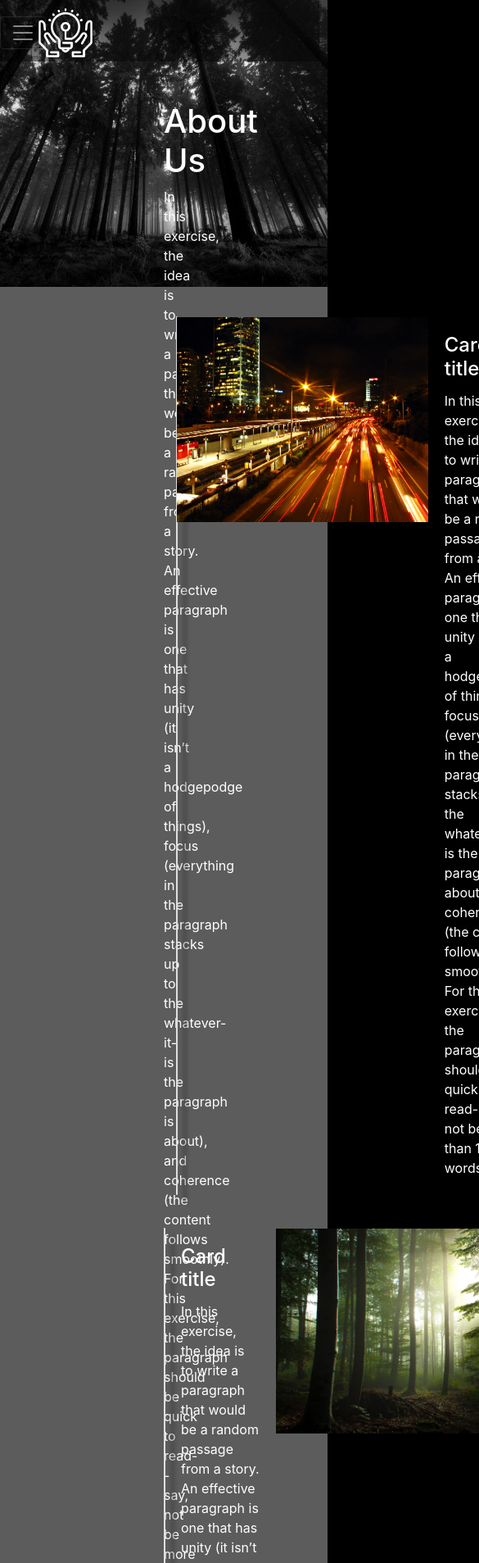
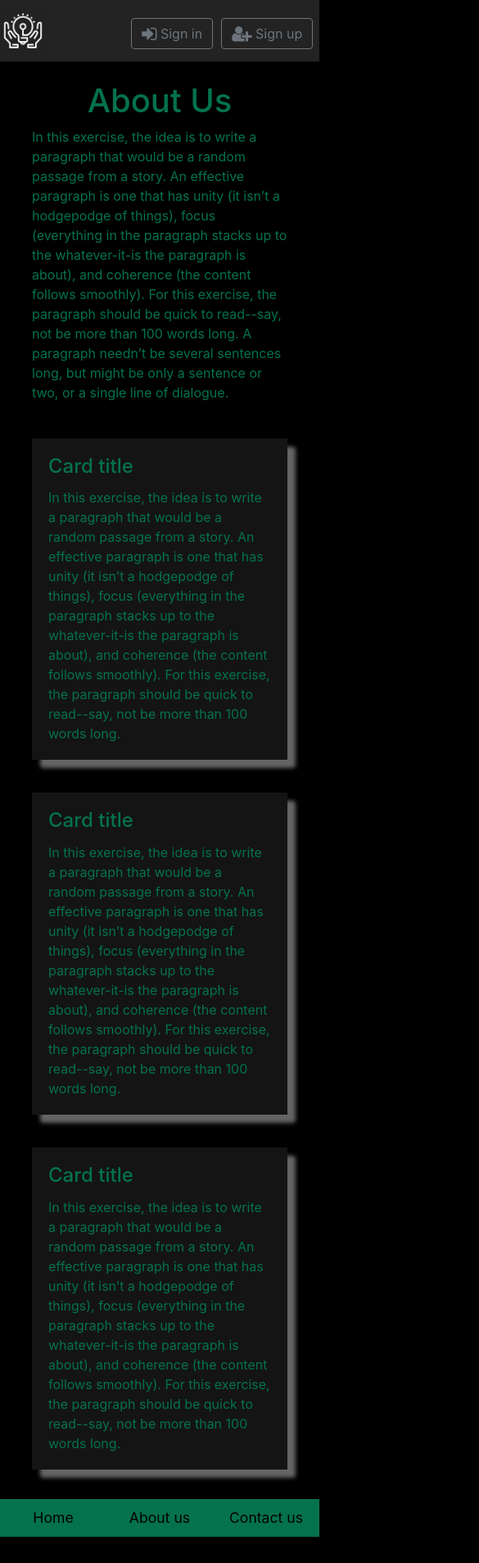
Before and after one commit to ThanujiNanayakkara/endis, a React (Create React App) app: page /about in a window 390 px wide. Shown: the top 1907 px of the page at 82% size, 585 px wide, since content can reach past the window. After the commit the page ends 1875 px from the top, so only its background shows below. Built offline with nearby package versions, Linux system fonts and the light colour scheme; no server answers.

Commit message:
Responsive

```diff
--- a/src/App.css
+++ b/src/App.css
@@ -1,4 +1,3 @@
-
 .row-header{
   margin:0px auto;
   padding:0px auto;
@@ -15,37 +14,66 @@
   padding: 0px 0px 0px 0px;
 }
 
-.footer{
-  height:75px;
-  font-family: 'Times New Roman', Times, serif;
-  font-size: 1.25em;
+
+html{
+  background-color: black;
+}
+
+.home{
+  min-height: 100vh;
   background-color: #000000;
-  margin:0px auto;
-  padding: 20px 0px 10px 0px;
+  padding: 5vw 10vw 20px 10vw;
+  color: #04724d;
+}
+
+.home-image {
+  height: 100%;
+  display: flex;
+  align-items: center;
+  justify-content: center;
 }
 
 .header{
   position:fixed;
+  width: 100%;
+  height:75px;
+  background-color: rgba(50, 50, 50, 0.7);
+  margin:0px 0px 0px 0px;
+  padding: 20px 0px 20px 0px;
+}
+
+.footer{
+  position: relative;
   width: 100vw;
-  height:75px;
-  background-color: rgba(0,0,0,0.4);
-  margin:0px auto;
-  padding: 20px 0px 20px 0px;
+  font-size: 1.1em;
+  background-color: #04724d;
+  margin:0px 0px 0px 0px;
+  padding: 10px 0px 10px 0px;
+}
 
+.footer-links{
+  color: #000000;
+}
+
+.footer-links:hover{
+  color: #ffffff;
 }
 
 .post-about{
-  background-color:rgba(105, 105, 105, 0.8);
-  border-color: #000000;
+  background-color:rgba(20, 20, 20);
+}
+
+.card{
+  border: 0;
 }
 
 .card-shadow{
-   box-shadow: 10px 10px 5px rgb(51, 51, 51);
+   box-shadow: 10px 10px 5px rgb(100, 100, 100);
 }
+
 .card-contact{
-  width:250px;
-  background-color:rgba(0,0,0,0.4);
-
+  background-color:rgba(30, 30, 30);
+  color: #ffffff;
 }
 
 .card-horizontal {
@@ -60,68 +88,42 @@
 }
 
 .btn-social-icon{
-  padding-right:75px;
-  padding-right:75px;
+  padding-left:5vw;
+  padding-right:5vw;
 }
 
 .card-contact:hover{
-  width:250px;
-  background-color:rgba(56, 56, 56, 0.4);
+  background-color:rgba(50, 50, 50);
 
 }
 
-html{
-  background-color: black;
-}
-
-.home{
-  background-image: url("/assets/images/home_bulbs.jpg");
-  background-color: black;
-  background-repeat: no-repeat;
-  background-size: cover;
-  height: 645px;
-  background-position:center;
-  padding: 10vw 20px 20px 10vw;
-  color: #ffffff;
-}
-
 .dashboard{
-  background-color: rgb(63, 63, 63);
-
+  background-color: rgb(0,0,0);
   padding: 100px 10px 20px 25px;
   color: #000000;
 }
 
 .about-top{
-  background-image: url("/assets/images/about_trees.jpg");
   background-color: black;
-  background-repeat: no-repeat;
-  background-size: cover;
-  height: 350px;
-  background-position:bottom;
-  padding: 100px 200px 20px 200px;
-  color: #ffffff;
+  padding: 75px 10vw 2vw 10vw;
+  color: #04724d;
 }
 
 .about-bottom{
-  background-color: rgb(92, 92, 92);
-  padding: 20px 200px 20px 200px;
-  color: #ffffff;
+  background-color: black;
+  padding: 1vw 10vw 5vw 10vw;
+  color: #04724d;
+}
+
+.body{
+  width: 100vw;
 }
 
 .contact{
-  background-image: url("/assets/images/contact_laptop.jpg");
   background-color: black;
-  background-repeat: no-repeat;
-  background-size: cover;
-  height: 645px;
-  background-position:center;
-  padding: 100px 200px 20px 200px;
-  color: #ffffff;
-}
-
-.footer-links{
-  color: #ffffff;
+  min-height: 100vh;
+  padding: 75px 10vw 2vw 10vw;
+  color: #04724d;
 }
 
 .jumbotron {
--- a/src/components/AboutComponent.js
+++ b/src/components/AboutComponent.js
@@ -6,7 +6,6 @@ class About extends Component{
         return(
             <div>
                 <div className="about-top">
-
                     <br></br>
                     <h1 className="text-center">About Us</h1>
                     <p>In this exercise, the idea is to write a paragraph that would be a random passage
@@ -16,15 +15,16 @@ class About extends Component{
                         the paragraph should be quick to read--say, not be more than 100 words long. A
                         paragraph needn’t be several sentences long, but might be only a sentence or two,
                         or a single line of dialogue.</p>
-
                 </div>
 
                 <div className="about-bottom ">
 
-                    <div className ="col-10 mt-3" >
+                    <div className="row">
+                    <div className="col-1"></div>
+                    <div className ="col-12 col-md-10 mt-3" >
                         <div className ="card card-shadow">
                             <div className ="card-horizontal post-about" >
-                                <img className ="" src="assets/images/about_city.jpg" alt="Card image cap" height="250px"/>
+                                {/* <img className ="" src="assets/images/about_city.jpg" alt="Card image cap" height="250px"/> */}
                                 <div className ="card-body">
                                     <h4 className ="card-title">Card title</h4>
                                     <p className ="card-text">
@@ -38,11 +38,13 @@ class About extends Component{
                             </div>
                         </div>
                     </div>
+                    </div>
+
                     <br></br>
 
                     <div className="row">
-                        <div className="col-2"></div>
-                        <div className="col-10 mt-3">
+                    <div className="col-1"></div>
+                    <div className="col-12 col-md-10 mt-3">
                         <div className="card card-shadow">
                             <div className="card-horizontal post-about">
                                 <div className="card-body" >
@@ -55,18 +57,21 @@ class About extends Component{
                                         the paragraph should be quick to read--say, not be more than 100 words long.
                                     </p>
                                 </div>
-                                    <img className="" src="assets/images/about_forest.jpg" alt="Card image cap" height="250px"/>
+                                {/* <img className="" src="assets/images/about_forest.jpg" alt="Card image cap" height="250px"/> */}
 
                             </div>
                         </div>
                     </div>
                     </div>
+
                     <br></br>
 
-                    <div className="col-10 mt-3 mb-3">
+                    <div className="row">
+                    <div className="col-1"></div>
+                    <div className="col-12 col-md-10 mt-3 mb-3">
                         <div className="card card-shadow">
                             <div className="card-horizontal post-about">
-                                <img className="" src="assets/images/about_power.jpg" alt="Card image cap" height="250px"/>
+                                {/* <img className="" src="assets/images/about_power.jpg" alt="Card image cap" height="250px"/> */}
                                 <div className="card-body">
                                     <h4 className="card-title">Card title</h4>
                                     <p className="card-text">
@@ -80,6 +85,8 @@ class About extends Component{
                             </div>
                         </div>
                     </div>
+                    </div>
+
 
                 </div>
             </div>
--- a/src/components/ContactComponent.js
+++ b/src/components/ContactComponent.js
@@ -10,7 +10,7 @@ class Contact extends Component{
         return(
             <div className="contact">
                 <div className="row justify-content-center">
-                    <div className="col-12" style={{textAlign:'center'}}>
+                    <div className="col-12 text-center">
                         <h2>Contact Us</h2><br></br>
                         <p>If you have any doubts regarding the product, please don't be hesitant to contact us.</p>
                     </div>
@@ -18,7 +18,7 @@ class Contact extends Component{
                 <br></br>
 
                 <div className="row justify-content-center">
-                    <a className="footer-links col-4 d-flex justify-content-center" href="tel:+85212345678">
+                    <a className="footer-links col-md-3 col-12 d-flex justify-content-center mt-5" href="tel:+85212345678">
                         <div className="card card-contact">
                             <img className="card-img-top " src="assets/images/phone_white.png" alt="Card image" />
                             <div className="card-body text-center">
@@ -26,7 +26,7 @@ class Contact extends Component{
                             </div>
                         </div>
                     </a>
-                    <a className="footer-links col-4 d-flex justify-content-center" href="mailto:confusion@food.net" >
+                    <a className="footer-links col-md-3 col-12 d-flex justify-content-center mt-5" href="mailto:confusion@food.net" >
                         <div className="card card-contact">
                             <img className="card-img-top " src="assets/images/email_white.png" alt="Card image" />
                             <div className="card-body text-center">
@@ -34,7 +34,7 @@ class Contact extends Component{
                             </div>
                         </div>
                     </a>
-                    <a className="footer-links col-4 d-flex justify-content-center" href="https://g.page/moratuwauni?share">
+                    <a className="footer-links col-md-3 col-12 d-flex justify-content-center mt-5" href="https://g.page/moratuwauni?share">
                         <div className="card card-contact">
                             <img className="card-img-top " src="assets/images/location_white.png" alt="Card image" />
                             <div className="card-body text-center">
@@ -48,16 +48,16 @@ class Contact extends Component{
                 </div>
                 <br></br>
                 <div className="row d-flex justify-content-center">
-                    <div className="col-1 d-flex justify-content-center">
+                    <div className="col-2 d-flex justify-content-center">
                         <a className="btn btn-social-icon btn-google" href="http://google.com/+"><i className="fa fa-google-plus"></i></a>
                     </div>
-                    <div className="col-1 d-flex justify-content-center">
+                    <div className="col-2 d-flex justify-content-center">
                         <a className="btn btn-social-icon btn-facebook" href="http://www.facebook.com/profile.php?id="><i className="fa fa-facebook"></i></a>
                     </div>
-                    <div className="col-1 d-flex justify-content-center">
+                    <div className="col-2 d-flex justify-content-center">
                         <a className="btn btn-social-icon btn-twitter" href="http://twitter.com/"><i className="fa fa-twitter"></i></a>
                     </div>
-                    <div className="col-1 d-flex justify-content-center">
+                    <div className="col-2 d-flex justify-content-center">
                         <a className="btn btn-social-icon btn-google" href="http://youtube.com/"><i className="fa fa-youtube"></i></a>
                     </div>
                 </div>
--- a/src/components/DashboardComponent.js
+++ b/src/components/DashboardComponent.js
@@ -1184,12 +1184,12 @@ class Dashboard extends Component{
         return(
                 <div className="dashboard">
                     <div className="row">
-                        <div className="col-12 col-md-2 mr-5" style={{width:"100%", height:"100%"}}>
+                        <div className="col-12 col-md-2 mr-5 mb-4" style={{width:"100%", height:"100%"}}>
                             <div className="column">
-                            <Card style={{backgroundColor:"#ffffff", color:'#000000'}}>
+                                <Card style={{backgroundColor:"#323232", color:'#000000'}}>
                                     <CardBody className="text-center">
                                         <CardImg src="assets/images/ppic.png" alt="" className="img-fluid mb-3"/>
-                                    <CardTitle className="text-center" >{this.state.userDetails.name}</CardTitle>
+                                        <CardTitle className="text-center" style={{fontSize:18, color:'#ffffff'}}>{this.state.userDetails.name}</CardTitle>
                                         <ListGroup  variant="flush" style={{fontSize:15, color:'#000000',backgroundColor:"#808080"}}>
                                             <ListGroupItem className= "listgroupitem">Email: {auth.currentUser.email}</ListGroupItem>
                                             <ListGroupItem className= "listgroupitem">Product Id: {this.state.userDetails.productId}</ListGroupItem>
@@ -1240,10 +1240,10 @@ class Dashboard extends Component{
                                     </ModalBody>
                                     </Modal>
                                 </Card>
-                            <Card style={{backgroundColor:"#ffffff", color:'#000000'}} className="mt-3">
+                                <Card style={{backgroundColor:"#323232", color:'#000000'}} className="mt-3">
                                     <CardBody className="text-center">
                                         <CardImg src="assets/images/ppic.png" alt="" className="img-fluid mb-3"/>
-                                    <CardTitle className="text-center" >Enable Notifications</CardTitle>
+                                        <CardTitle className="text-center" style={{fontSize:18, color:'#ffffff'}}>Enable Notifications</CardTitle>
                                         <CardSubtitle className="text-center listgroupitem">If you wanna recieve messages on any abnormalities in your power consumption, click the button below and subscribe to our service</CardSubtitle>
                                         <Button color="danger" className="mt-2" onClick={this.handleSubscribe} id="subscribe">
                                         Subscribe
@@ -1253,12 +1253,11 @@ class Dashboard extends Component{
                                         </Button>
                                     </CardBody>
                                 </Card>
-
                             </div>
                         </div>
                         <div className="col-12 col-md-9 align-self-start">
                         <div className="container">
-                                <Card>
+                                <Card style={{backgroundColor:"#646464", color:'#000000'}}>
                                 <CardBody>
                                 <CardTitle style={{fontSize:"28px", color:"#000000"}}>Total Power Consumption</CardTitle>
                                 <div className="row">
@@ -1350,7 +1349,7 @@ class Dashboard extends Component{
 
 
                             <div className="container mt-4">
-                                <Card>
+                                <Card style={{backgroundColor:"#646464", color:'#000000'}}>
                                 <CardBody>
                                 <CardTitle style={{fontSize:"28px", color:"#000000"}}>Power Consumption of High Power Consuming Devices</CardTitle>
                                 <div className="row">
@@ -1386,7 +1385,7 @@ class Dashboard extends Component{
                             </div>
 
                             <div className="container mt-4">
-                                <Card>
+                                <Card style={{backgroundColor:"#646464", color:'#000000'}}>
                                     <CardBody>
                                     <CardTitle style={{fontSize:"30px", color:"#000000"}}>Leading Power Consumers</CardTitle>
                                     <Tabs defaultActiveKey="now" id="uncontrolled-tab-example" className="tab-topic" >
--- a/src/components/FooterComponent.js
+++ b/src/components/FooterComponent.js
@@ -8,9 +8,7 @@ import {NavLink} from 'react-router-dom';
 class Footer extends Component{
     render(){
         return(
-            <div className="footer">
-                <div className="container">
-                    <div className="row justify-content-center">
+            <div className="row justify-content-center footer">
                 <div className="col-4 text-center">
                     <Link className="footer-links" to="/home">Home</Link>
                 </div>
@@ -23,8 +21,6 @@ class Footer extends Component{
                     <Link className="footer-links" to="/contact">Contact us</Link>
                 </div>
             </div>
-                </div>
-            </div>
         );
     }
 }
--- a/src/components/HeaderComponent.js
+++ b/src/components/HeaderComponent.js
@@ -121,15 +121,14 @@ class Header extends Component{
 
         return(
             <React.Fragment>
-                    <Navbar className="header navbar-expand-md navbar-dark" style={{zIndex:10}}>
+                    <Navbar className="header navbar-expand navbar-dark" style={{zIndex:10}}>
                             <div className = 'container' >
                                 <NavbarToggler onClick={this.toggleNav}/>
-                                    <NavbarBrand className="mr-auto" href="/home"    style={{position: 'absolute',  left: '40px'}}>
-                                        <img src="assets/images/logo_white.png" height="80" width="80" alt="EnDis"></img>
+                                <NavbarBrand href="/home"    style={{position: 'absolute',  left: '0%'}}>
+                                    <img src="assets/images/logo_white.png" width="15%" alt="EnDis"></img>
                                 </NavbarBrand>
-                                    <div style={{position: 'absolute',  right: '40px'}}>
-                                    <Collapse isOpen= {this.state.isNavOpen} navbar>
-                                        <Nav className="ml-auto" navbar>
+                                <Collapse navbar isOpen={this.state.isNavOpen} style={{position: 'absolute',  right: '2%', bottom:'20%'}}>
+                                    <Nav>
                                         <NavItem>
                                             { !this.props.auth.isAuthenticated ?
                                                 <div>
@@ -150,7 +149,6 @@ class Header extends Component{
                                                 </div>
                                                 :
                                                 <div>
-
                                                     <Button outline onClick={this.handleLogout} style={{marginRight:10}}>
                                                         <span className="fa fa-sign-out fa-lg"></span> Logout
                                                         {this.props.auth.isFetching ?
@@ -163,13 +161,11 @@ class Header extends Component{
                                                             <span className="fa fa-line-chart fa-lg"></span> Dashboard
                                                         </NavLink>
                                                     </Button>
-
                                                 </div>
                                             }
                                         </NavItem>
                                     </Nav>
                                 </Collapse>
-                                    </div>
 
                             </div>
                     </Navbar>
--- a/src/components/HomeComponent.js
+++ b/src/components/HomeComponent.js
@@ -7,17 +7,19 @@ class Home extends Component{
 
     render(){
         return(
-
-            <div className="home">
+            <div className="row home">
                 <div className="col-12 col-md-5 justify-content-center mt-5">
-                <h4>Join with us to make better Energy Decisions</h4>
+                    <h4>Join with us to make better Energy Decisions</h4>
                     <p>We provide all necessary means for equipping your home to have all relevant energy
                         related data always centrally available for monitoring as well as for basic data
                          analysis. Energy related data can now always be available at the tip of your hands</p>
                     <p>We Help You Save Energy, Time, Increase Savings and Improve Sustainability.</p>
-                    <Button outline style={{borderColor:'#ffffff', color:'#ffffff'}}>
+                    <Button outline style={{borderColor:'#04724d', color:'#04724d'}}>
                         <span></span> Learn More
                     </Button>
+                </div>
+                <div className="col-12 col-md-7 home-image">
+                    <img src="assets/images/bulb_home.jpg" width="50%" alt="White bulb"></img>
                 </div>
             </div>
         );
```
Also changed, not shown: public/assets/images/bulb_home.jpg (added), public/assets/images/bulb_homes.jpg (added). Lines whose indentation alone changed are shown as unchanged.
